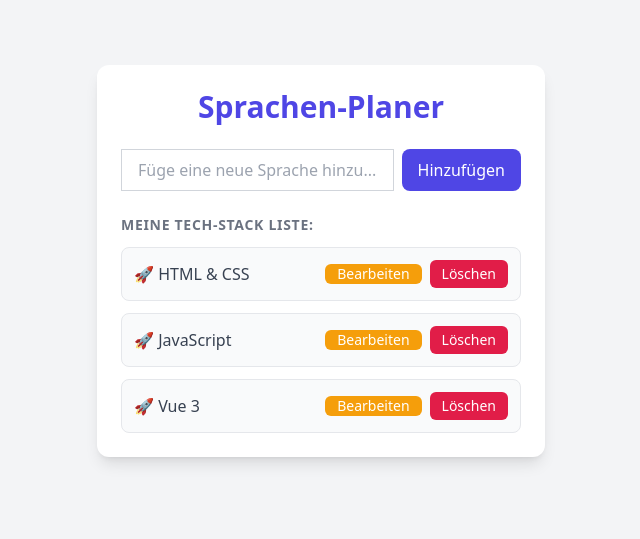
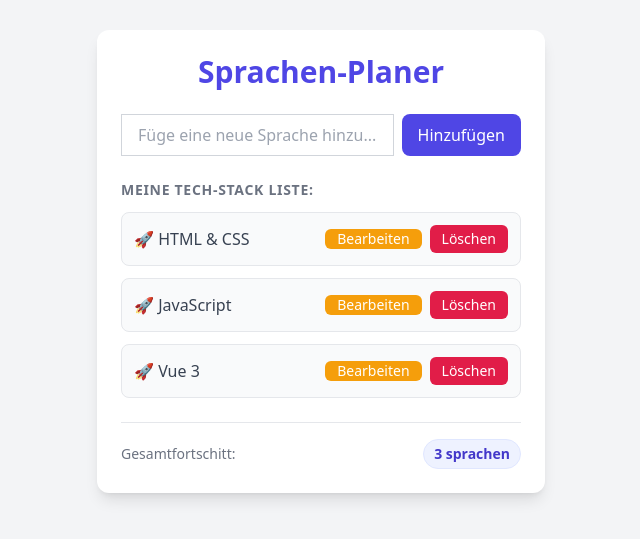
Before and after one commit to codewithnatan/vue-basics, a Vue app: page / in a window 1280 px wide. Shown: the part 139-678 px from the top of the page, without its empty margins (319-959 px from the left). Built offline with nearby package versions, Linux system fonts and the light colour scheme.

Commit message:
feat: add styled stats section with dynamic badge and remove unused scoped style block since we use tailwind css

```diff
--- a/src/App.vue
+++ b/src/App.vue
@@ -6,7 +6,7 @@ const counter = ref(0)
 
 // 2. Eine Funktion erstellen, die den Zähler um 1 erhöht
 function increaseCounter() {
-  counter.value++
+ counter.value++
 }
 
 // 3. Eine Funktion erstellen, die den Zähler um 1 herunterzählt
@@ -105,19 +105,6 @@ function toggleEdit(lang) {
           Sprachen-Planer
         </h1>
 
-              <!-- Text-Interpolation: Zeigt den aktuellen Wert derVariable an -->
-            <!-- <p>Aktuelle Klicks {{ counter }}</p> -->
-
-            <!-- Ein Event-Klick: Löst die Funktion aus -->
-           <!-- <button @click="increaseCounter">Plus (+)</button> -->
-
-              <!-- Ein Event-Klick: Löst die Funktion aus -->
-             <!-- <button @click="decreaseCounter">Minus (-)</button> -->
-
-              <!-- Hierr startet das WENN/DANN Prinzip -->
-
-             <!-- <div class="message-container"> -->
-
             <!-- Wenn der Zähler größer oder gleich 5 ist -->
             <p v-if="counter >= 5" class="warning">
              Achtung: Du hast 5 oder mehr Klicks erreicht!
@@ -127,11 +114,6 @@ function toggleEdit(lang) {
              <p v-else-if="counter < 0" class="warning">
                 Du bist im minus Bereich!
              </p>
-
-               <!-- Wenn die obere Bedingung NICHT zutrifft -->
-            <!-- <p v-else class="info">
-                Alles im grünen Bereich. Klicke weiter!
-              </p> -->
 
               <!-- Das Eingabefeld (Hier macht v-model seine Arbeit) -->
          <div class="flex gap-2 mb-6">
@@ -148,13 +130,9 @@ function toggleEdit(lang) {
             >
           Hinzufügen
           </button>
-
-          <!-- Live-Vorschau, um zu sehen, was im Hintergrund passiert -->
-          <!-- <p class="preview">Du tippst gerade: <strong>{{ newLanguageName }}</strong></p> -->
          </div>
 
         <!-- Hier startet die Schleife -->
-        <!-- <div class="list-container"> -->
           <!-- Der Titel für die Tech-Stack Liste -->
           <h2 class="text-sm font-semibold text-gray-500 uppercase tracking-wider mb-3 mt-6">Meine Tech-Stack Liste:</h2>
           <!-- Die Liste als Container -->
@@ -201,17 +179,16 @@ function toggleEdit(lang) {
 
             </div>
 
-             <!--🚀 {{ lang.name }} -->
-
-             <!-- Der Löschen-Button neben jedem Element -->
-              <!-- Wenn man klickt (@click), rufrn wir deleteLanguage auf -->
-               <!-- Wir übergeben genau die ID von dieser Sprache lang.id -->
-              <!--  <button class="delete-btn" @click="deleteLanguage(lang.id)">❌</button> -->
             </li>
           </ul>
-        <!-- </div> -->
 
-          <!-- </div> -->
+          <!-- Der Statistik-Bereich -->
+           <div class="mt-6 pt-4 border-t border-gray-200 flex items-center justify-between text-sm">
+            <span class="text-gray-500 font-medium">Gesamtfortschitt:</span>
+            <span class="px-2.5 py-1 bg-indigo-50 text-indigo-700 font-semibold rounded-full border border-indigo-100">
+              {{ languages.length }} {{ languages.length === 1 ? 'sprache' : 'sprachen' }}
+            </span>
+           </div>
 
       </div>  <!-- Schließt die weiße App-Karte -->
     </div> <!-- Schließt den Haupt-Hintergrund -->
@@ -219,24 +196,4 @@ function toggleEdit(lang) {
 </template>
 
 <style scoped>
-/* main { font-family: sans-serif; text-align: center; margin-top: 5%; } */
-p { font-size: 1.5rem; }
-/*button { padding: 10px 20px; margin: 5px; font-size: 1rem; background-color: #42b883; color: white; border: none; border-radius: 5px; cursor: pointer; }
-.message-container {margin-top: 30px; height: 50px;}
-.warning {color: red; font-weight: bold;}
-.info {color: #666; font-style: italic;} */
-
-/* Styles für die neue Liste */
-/*.list-container {margin-top: 40px; text-align: left; display: inline-block;}
-ul {list-style: none; padding: 0;}
-li {font-size: 1.2rem; padding: 5px 0; color: #2c3e50;}
-
-/* Styles für das Eingabefeld */
-/*.input-container {margin-top: 30px;}
-input {padding: 10px; font-size: 1rem; border: 2px solid #42b883; border-radius: 4px; width: 250px;}
-.preview {font-size: 1rem; color: #7f8c8d; margin-top: 10px;}
-
-/* Schickes Styling für das rote x */
-/* .delete-btn {background: none; border: none; color: red; cursor: pointer; font-size: 1rem; padding: 0 5px; margin-left: 10px;}
-.delete-btn:hover {transform: scale(1.2);} */
 </style>
```
